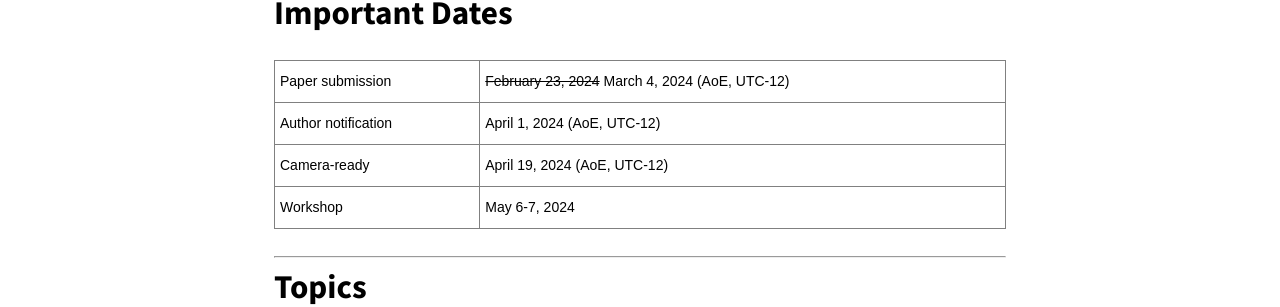
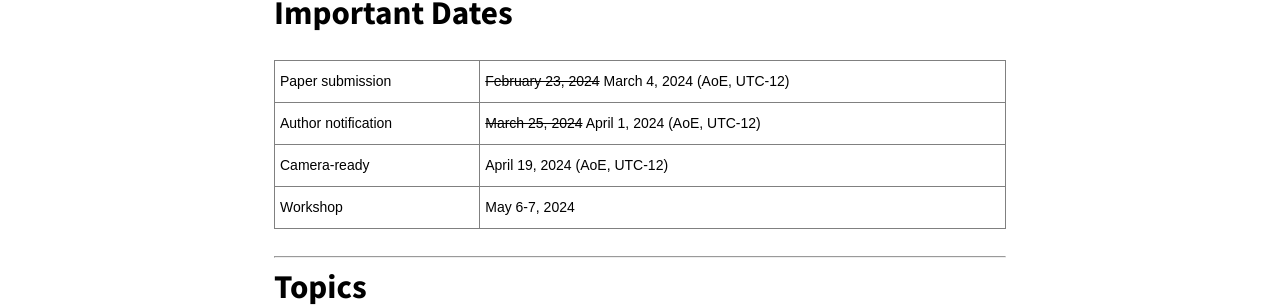
Before and after one commit to rafaelcaue/emas2024, a Jekyll site: the page built from cfp.md, in a window 1280 px wide and 900 px high. Shown: the part 349-656 px from the top of the window. Built offline with Jekyll 4.4.1, drawn with Linux system fonts in a browser that asks for light colours; nearby versions of some CDN libraries; our own code applies the rules of GitHub Pages for plain Markdown files.

Commit message:
Update cfp.md

```diff
--- a/cfp.md
+++ b/cfp.md
@@ -24,7 +24,7 @@ entries_layout: list
 <tbody>
   <tr>
     <td class="tg-0pky">Author notification</td>
-    <td class="tg-0pky">April 1, 2024 (AoE, UTC-12)</td>
+    <td class="tg-0pky"><s>March 25, 2024</s> April 1, 2024 (AoE, UTC-12)</td>
   </tr>
   <tr>
     <td class="tg-0pky">Camera-ready</td>
```
